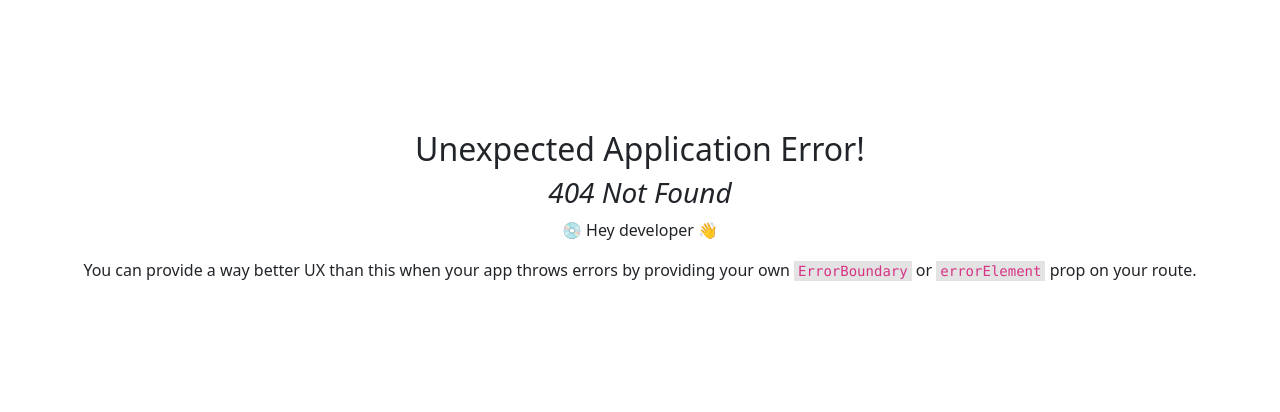
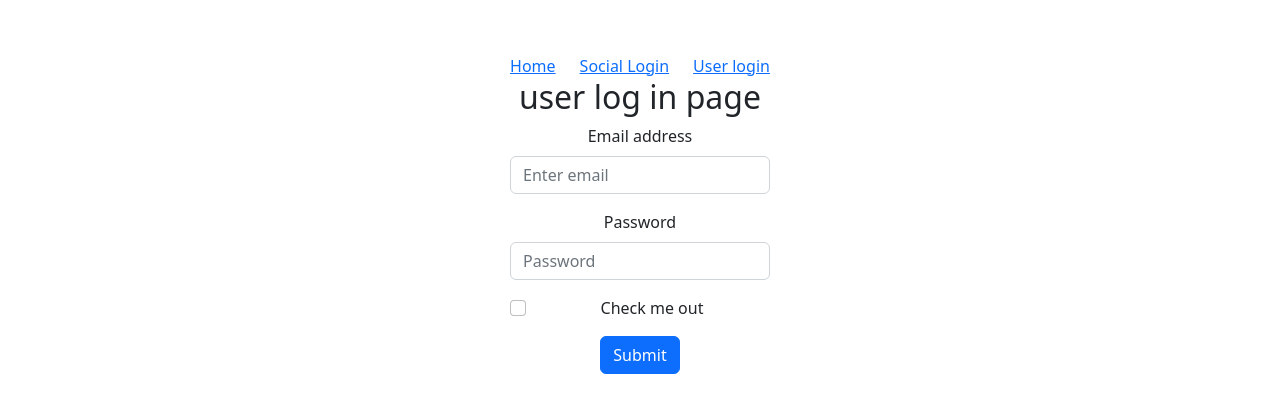
Before and after one commit to Sobuj54/module-59.5-firebase-login-recap-and-practice, a React (Vite) app: page /user in a window 1280 px wide. Before the commit this address had no page. Shown: the part 186-598 px from the top of the page. Built offline with nearby package versions, Linux system fonts and the light colour scheme.

Commit message:
created react bootstrap log in form

```diff
--- a/src/Components/Header/Header.jsx
+++ b/src/Components/Header/Header.jsx
@@ -8,6 +8,9 @@ const Header = () => {
       <Link to="/social" className="ms-4">
         Social Login
       </Link>
+      <Link to="/user" className="ms-4">
+        User login
+      </Link>
     </div>
   );
 };
--- /dev/null
+++ b/src/Components/User/User.jsx
@@ -0,0 +1,31 @@
+import React from "react";
+import Button from "react-bootstrap/Button";
+import Form from "react-bootstrap/Form";
+
+const User = () => {
+  return (
+    <div>
+      <h2>user log in page</h2>
+
+      <Form>
+        <Form.Group className="mb-3" controlId="formBasicEmail">
+          <Form.Label>Email address</Form.Label>
+          <Form.Control type="email" placeholder="Enter email" />
+        </Form.Group>
+
+        <Form.Group className="mb-3" controlId="formBasicPassword">
+          <Form.Label>Password</Form.Label>
+          <Form.Control type="password" placeholder="Password" />
+        </Form.Group>
+        <Form.Group className="mb-3" controlId="formBasicCheckbox">
+          <Form.Check type="checkbox" label="Check me out" />
+        </Form.Group>
+        <Button variant="primary" type="submit">
+          Submit
+        </Button>
+      </Form>
+    </div>
+  );
+};
+
+export default User;
--- a/src/main.jsx
+++ b/src/main.jsx
@@ -7,6 +7,7 @@ import Main from "./Components/Layout/Main.jsx";
 import Home from "./Components/Home/Home.jsx";
 import Social from "./Components/Social/Social.jsx";
 import "bootstrap/dist/css/bootstrap.min.css";
+import User from "./Components/User/User.jsx";
 
 const router = createBrowserRouter([
   {
@@ -21,6 +22,10 @@ const router = createBrowserRouter([
         path: "/social",
         element: <Social></Social>,
       },
+      {
+        path: "/user",
+        element: <User></User>,
+      },
     ],
   },
 ]);
```
